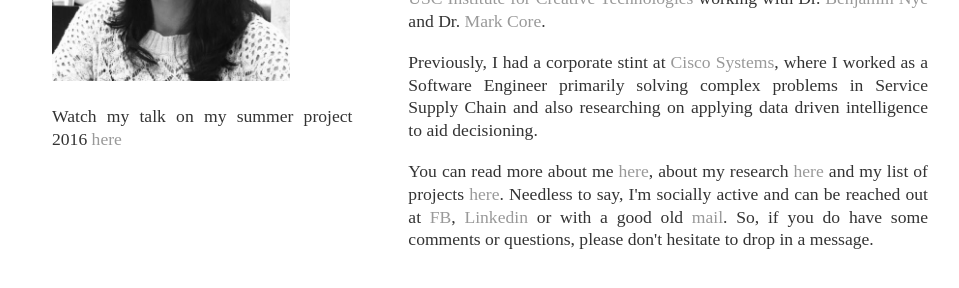
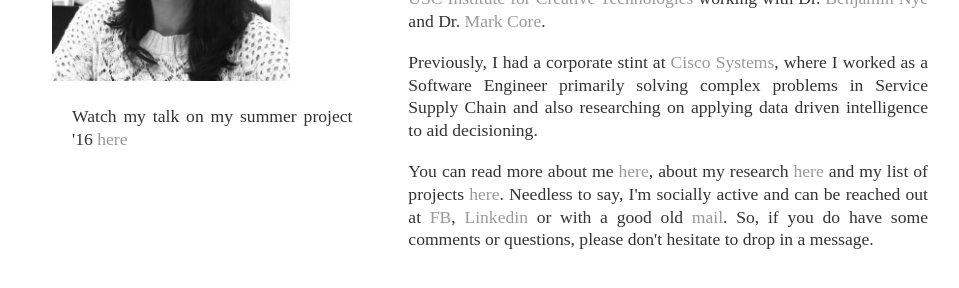
Before and after one commit to Shamya/shamyatest.github.io, a Jekyll site: the page built from index.html, in a window 1280 px wide. Shown: the part 347-635 px from the top of the page, without its empty margins (160-1119 px from the left). Built offline with Jekyll 4.4.1, drawn with Linux system fonts in a browser that asks for light colours.

Commit message:
Update index.html

```diff
--- a/index.html
+++ b/index.html
@@ -7,7 +7,7 @@
   <br>
   <img src="/images/shamya.jpg" height=70% width=70% style="margin:10px 20px 10px 20px"></img>
 
-  <p style="margin:10px 20px 10px 20px"> Watch my talk on my summer project 2016 <a href ="https://vimeo.com/178362096">here</a> </p>
+  <p style="margin:10px 20px 10px 40px"> Watch my talk on my summer project '16 <a href ="https://vimeo.com/178362096">here</a> </p>
 </div>
 
 <div style="width: 58%; float:right;  position: relative;">
```
